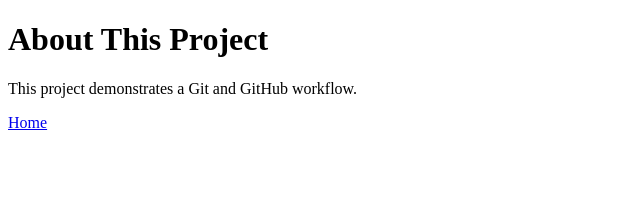
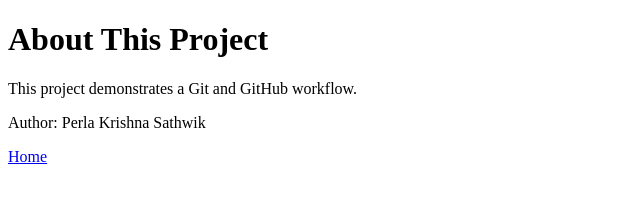
Before and after one commit to SathwikPerla/git-workflow-assignment, a plain HTML site: page about.html in a window 1280 px wide. Shown: the whole page, without its empty margins (0-640 px from the left). Drawn offline with Linux system fonts and the light colour scheme.

Commit message:
Add author details to about.html (feature branch)

```diff
--- a/about.html
+++ b/about.html
@@ -7,6 +7,7 @@
 <body>
   <h1>About This Project</h1>
   <p>This project demonstrates a Git and GitHub workflow.</p>
+  <p>Author: Perla Krishna Sathwik</p>
   <a href="index.html">Home</a>
 </body>
 </html>
```
